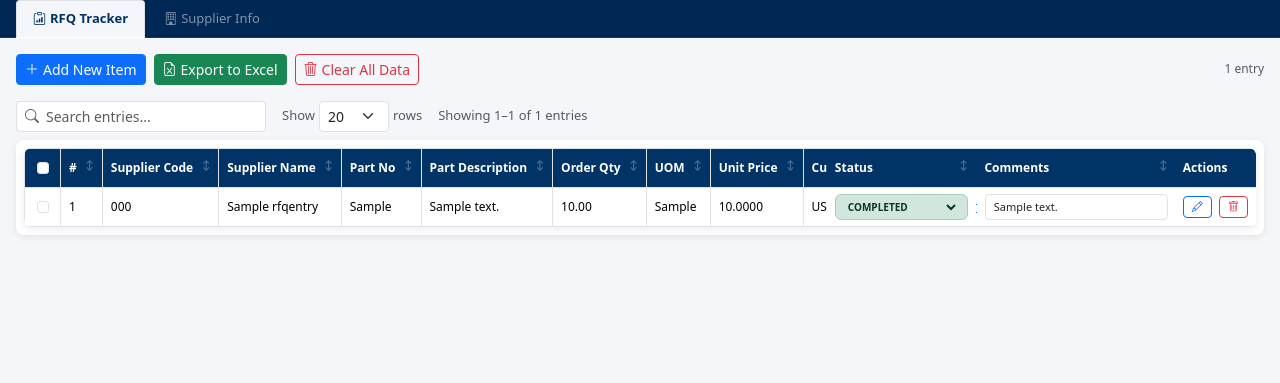
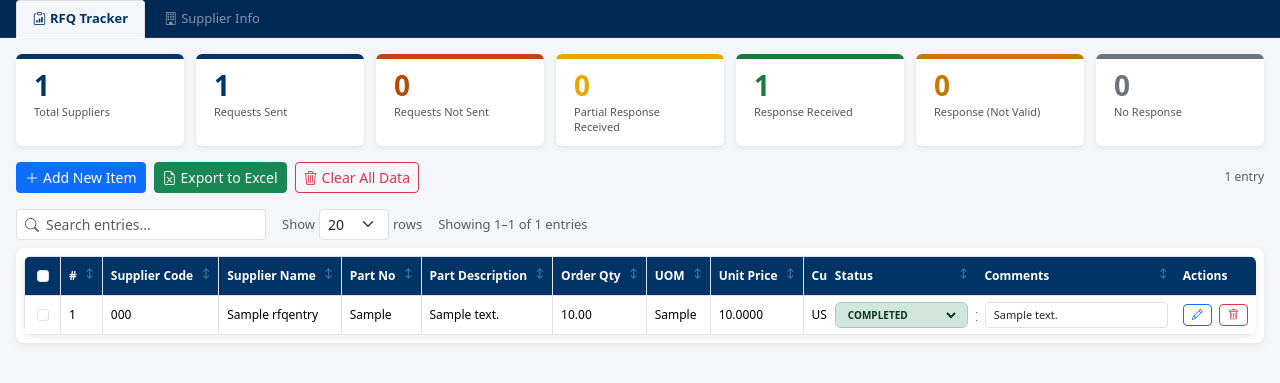
Before and after one commit to abishek-v-git/ZRFQ-tracker, a Django app: page / in a window 1280 px wide. Shown: the part 56-439 px from the top of the page. Run offline with Django 4.2, Linux system fonts and the light colour scheme; a user stored in the database is signed in; tables that the repository leaves empty hold one stand-in row (values such as "Sample post"); parts of the project's set-up code (start-up, migrations or seed data) failed here and were passed over; some libraries are stand-ins or nearby versions.

Commit message:
dashboard summary cards update

```diff
--- a/tracker/templates/tracker/rfq_list.html
+++ b/tracker/templates/tracker/rfq_list.html
@@ -158,7 +158,81 @@
         display: none;
     }
 
+    /* Dashboard summary cards */
+    .dashboard-cards {
+        display: flex;
+        gap: 12px;
+        flex-wrap: wrap;
+    }
+    .dash-card {
+        background: #fff;
+        border-radius: 6px;
+        box-shadow: 0 2px 6px rgba(0,0,0,0.08);
+        padding: 14px 18px 12px;
+        min-width: 110px;
+        flex: 1;
+        overflow: hidden;
+        position: relative;
+    }
+    .dash-bar {
+        position: absolute;
+        top: 0; left: 0; right: 0;
+        height: 5px;
+        border-radius: 6px 6px 0 0;
+    }
+    .dash-num {
+        font-size: 28px;
+        font-weight: 700;
+        line-height: 1.1;
+        margin-top: 2px;
+    }
+    .dash-label {
+        font-size: 11px;
+        color: #555;
+        margin-top: 5px;
+        line-height: 1.3;
+    }
+
 </style>
+
+<!-- ── Dashboard Cards ── -->
+<div class="dashboard-cards mb-3">
+    <div class="dash-card">
+        <div class="dash-bar" style="background:#003366;"></div>
+        <div class="dash-num" style="color:#003366;">{{ stats.total_suppliers }}</div>
+        <div class="dash-label">Total Suppliers</div>
+    </div>
+    <div class="dash-card">
+        <div class="dash-bar" style="background:#003366;"></div>
+        <div class="dash-num" style="color:#003366;">{{ stats.sent }}</div>
+        <div class="dash-label">Requests Sent</div>
+    </div>
+    <div class="dash-card">
+        <div class="dash-bar" style="background:#b94a00;"></div>
+        <div class="dash-num" style="color:#b94a00;">{{ stats.not_sent }}</div>
+        <div class="dash-label">Requests Not Sent</div>
+    </div>
+    <div class="dash-card">
+        <div class="dash-bar" style="background:#e6a800;"></div>
+        <div class="dash-num" style="color:#e6a800;">{{ stats.partial }}</div>
+        <div class="dash-label">Partial Response Received</div>
+    </div>
+    <div class="dash-card">
+        <div class="dash-bar" style="background:#1a7a3c;"></div>
+        <div class="dash-num" style="color:#1a7a3c;">{{ stats.completed }}</div>
+        <div class="dash-label">Response Received</div>
+    </div>
+    <div class="dash-card">
+        <div class="dash-bar" style="background:#c47900;"></div>
+        <div class="dash-num" style="color:#c47900;">{{ stats.not_valid }}</div>
+        <div class="dash-label">Response (Not Valid)</div>
+    </div>
+    <div class="dash-card">
+        <div class="dash-bar" style="background:#6c757d;"></div>
+        <div class="dash-num" style="color:#6c757d;">{{ stats.no_resp }}</div>
+        <div class="dash-label">No Response</div>
+    </div>
+</div>
 
 <!-- Top Action Bar -->
 <div class="d-flex align-items-center gap-2 mb-3">
@@ -301,7 +375,7 @@
 </div>
 
 <!-- ── Add New Item Modal ── -->
-<div class="modal fade" id="addModal" tabindex="-1">
+<div class="modal fade" id="addModal" tabindex="-1" data-has-errors="{% if form.errors %}1{% else %}0{% endif %}">
     <div class="modal-dialog modal-xl modal-dialog-scrollable">
         <div class="modal-content">
             <div class="modal-header py-2" style="background:#003366;">
@@ -674,9 +748,12 @@ document.getElementById('bulkFileInput').addEventListener('change', function() {
     }
 });
 
-if ({% if form.errors %}true{% else %}false{% endif %}) {
-    new bootstrap.Modal(document.getElementById('addModal')).show();
-}
+document.addEventListener('DOMContentLoaded', function () {
+    const addModalEl = document.getElementById('addModal');
+    if (addModalEl && addModalEl.dataset.hasErrors === '1') {
+        new bootstrap.Modal(addModalEl).show();
+    }
+});
 
 // ── Status helpers ────────────────────────────────────────────────
 function getStatusClass(status) {
--- a/tracker/views.py
+++ b/tracker/views.py
@@ -233,7 +233,22 @@ def rfq_list(request):
     form = RFQEntryForm()
     edit_form = RFQEntryForm(prefix='edit')
     total_count = RFQEntry.objects.count()
-    return render(request, 'tracker/rfq_list.html', {'total_count': total_count, 'form': form, 'edit_form': edit_form})
+    KNOWN = {'Completed', 'Partially Data Received', 'No Response Yet'}
+    ctx = {
+        'total_count': total_count,
+        'form': form,
+        'edit_form': edit_form,
+        'stats': {
+            'total_suppliers': RFQEntry.objects.values('supplier_code').distinct().count(),
+            'sent':      RFQEntry.objects.exclude(status='').count(),
+            'not_sent':  RFQEntry.objects.filter(status='').count(),
+            'partial':   RFQEntry.objects.filter(status='Partially Data Received').count(),
+            'completed': RFQEntry.objects.filter(status='Completed').count(),
+            'no_resp':   RFQEntry.objects.filter(status='No Response Yet').count(),
+            'not_valid': RFQEntry.objects.exclude(status='').exclude(status__in=KNOWN).count(),
+        },
+    }
+    return render(request, 'tracker/rfq_list.html', ctx)
 
 
 @login_required
```
